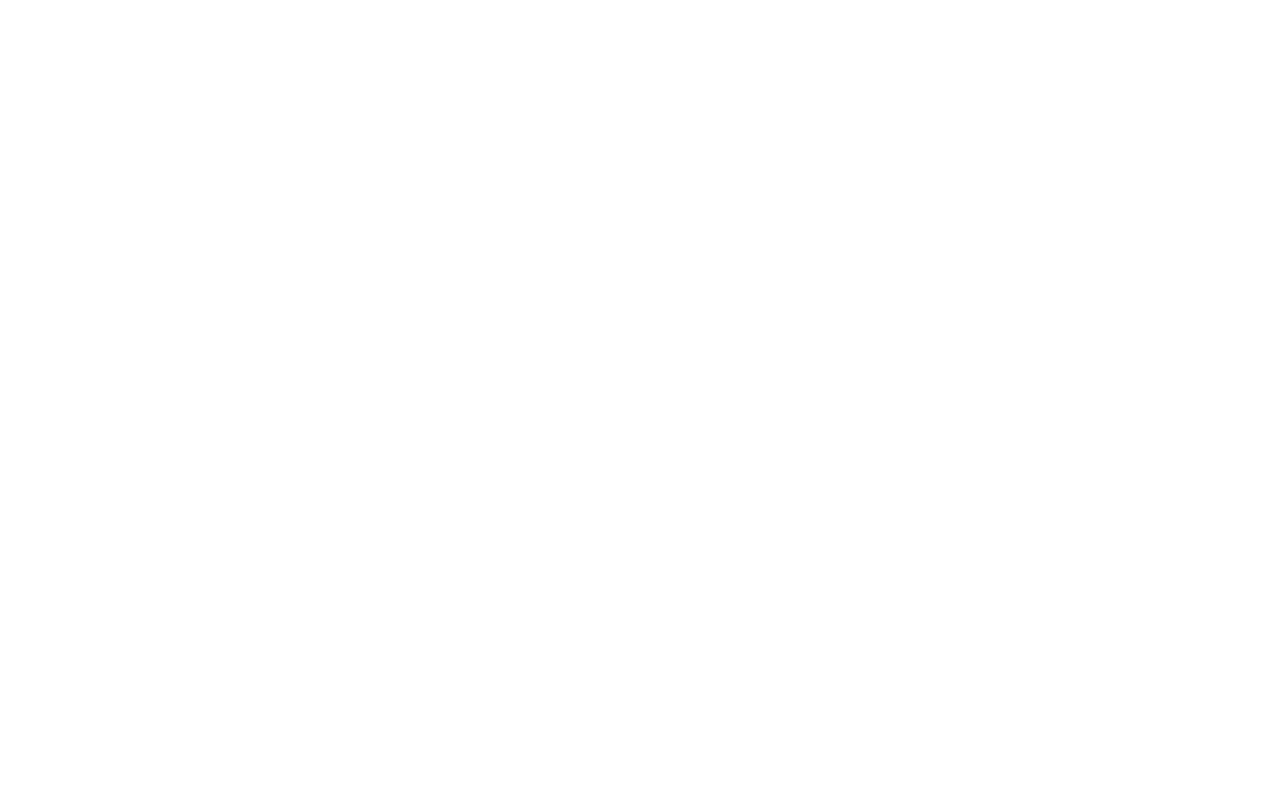
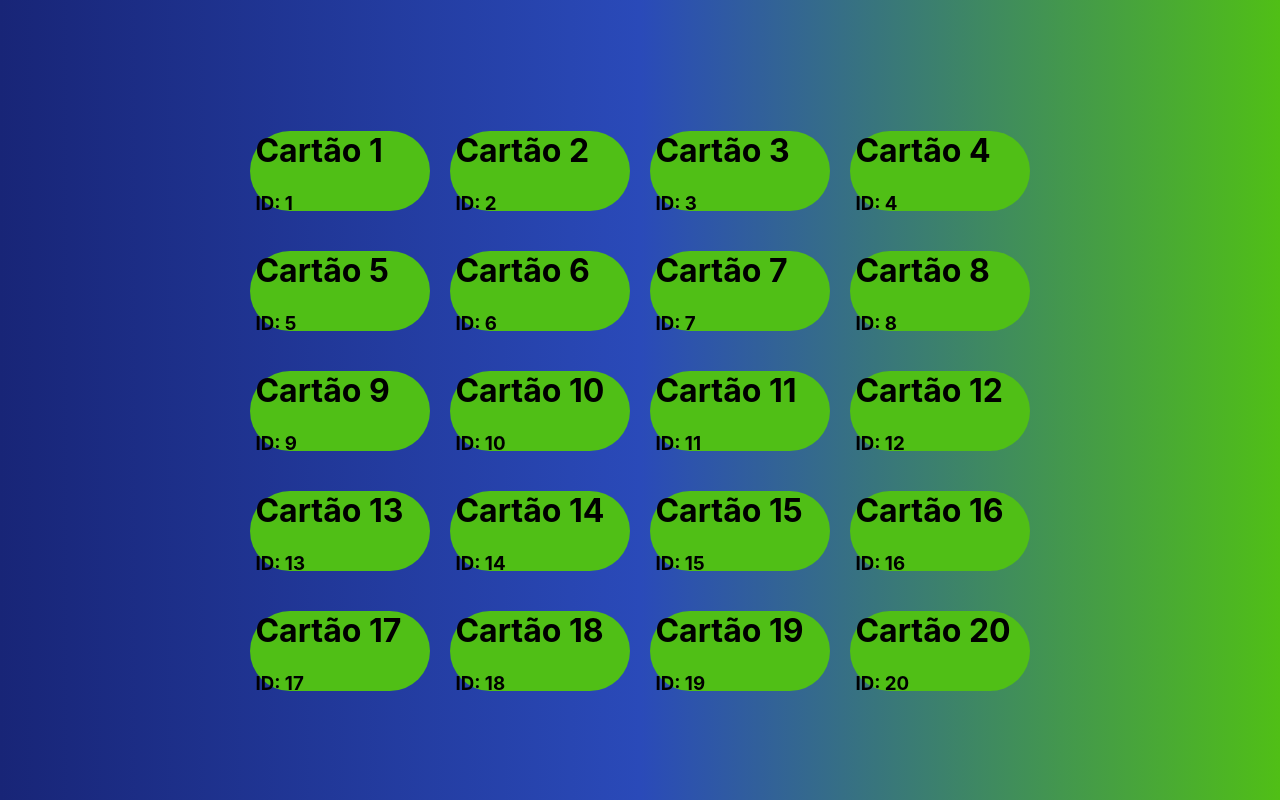
Before and after one commit to lucasandre46/tela_login, a React (Create React App) app: page /home in a window 1280 px wide. Built offline with nearby package versions, Linux system fonts and the light colour scheme.

Commit message:
atlz_02/06/25

```diff
--- a/package.json
+++ b/package.json
@@ -16,6 +16,7 @@
     "react-dom": "^19.1.0",
     "react-router-dom": "^7.6.1",
     "react-scripts": "5.0.1",
+    "react-window": "^1.8.11",
     "sass": "^1.89.0",
     "web-vitals": "^2.1.4"
   },
--- a/src/pages/home_page/HomePage.js
+++ b/src/pages/home_page/HomePage.js
@@ -1,12 +1,61 @@
-import styles from './homePage.scss';
+import { FixedSizeGrid } from 'react-window';
+import styles from './homePage.module.scss';
 
- function HomePage() {
+function HomePage({ alturaCartao = 120, larguraColuna = 200, nColuna = 4 }) {
 
- return <>
+    const cartoes = Array.from({ length: 1000 }, (_, i) => ({
+        id: i + 1,
+        nome: `Cartão ${i + 1}`,
+    }));
+
+    const Cell = ({ columnIndex, rowIndex, style }) => {
+
+        const index = rowIndex * nColuna + columnIndex;
+
+        if (index >= cartoes.length) return null;
+
+        const cartao = cartoes[index];
+
+        return (
+
+
+            <div style={{ ...style, padding: "10px", boxSizing: "border-box" }}>
+
+                <div className={styles.Card}>
+
+                    <h1>{cartao.nome}</h1>
+                    <h3>ID: {cartao.id}</h3>
+
+                </div>
+
+            </div>
+
+
+        );
+
+
+    };
+
+    return <>
         <div className={styles.HomePage}>
 
+            <FixedSizeGrid
+            columnCount = {nColuna}
+            columnWidth = {larguraColuna}
+            rowCount = {Math.ceil(cartoes.length / nColuna)}
+            rowHeight = {alturaCartao}
+                height={600}
+                itemCount={cartoes.length}
+                itemSize={alturaCartao}
+                width={larguraColuna * nColuna}
+            >
+
+                {Cell}
+
+            </FixedSizeGrid>
         </div>
     </>
+
 }
 
 export default HomePage;
--- /dev/null
+++ b/src/pages/home_page/homePage.module.scss
@@ -0,0 +1,28 @@
+.HomePage {
+
+  width: 100vw;
+  height: 100vh;
+
+   display: flex;
+   align-items: center;
+   justify-content: center;
+
+   background: linear-gradient(90deg,
+            rgba(24, 37, 119, 1) 0%,
+            rgba(42, 74, 185, 1) 50%,
+            rgba(80, 191, 22, 1) 100%,);
+}
+
+.Card{
+  width: 100%;
+  height: 80%;
+
+  border-radius: 5vw;
+
+  background-color: rgba(80, 191, 22, 1);
+
+}
+
+h3, h1{
+  margin-left: 3%;
+}
--- a/src/pages/home_page/homePage.scss
+++ /dev/null
@@ -1,10 +0,0 @@
-.HomePage {
-  display: flex;
-   justify-content: end;
-   background: linear-gradient(90deg,
-            rgba(24, 37, 119, 1) 0%,
-            rgba(42, 74, 185, 1) 25%,
-            rgba(80, 191, 22, 1) 50%,
-            rgba(42, 74, 185, 1) 75%,
-            rgba(24, 37, 119, 1) 100%);
-}
```
Also changed, not shown: 1 other file (tests, documents, lock files or other folders).
